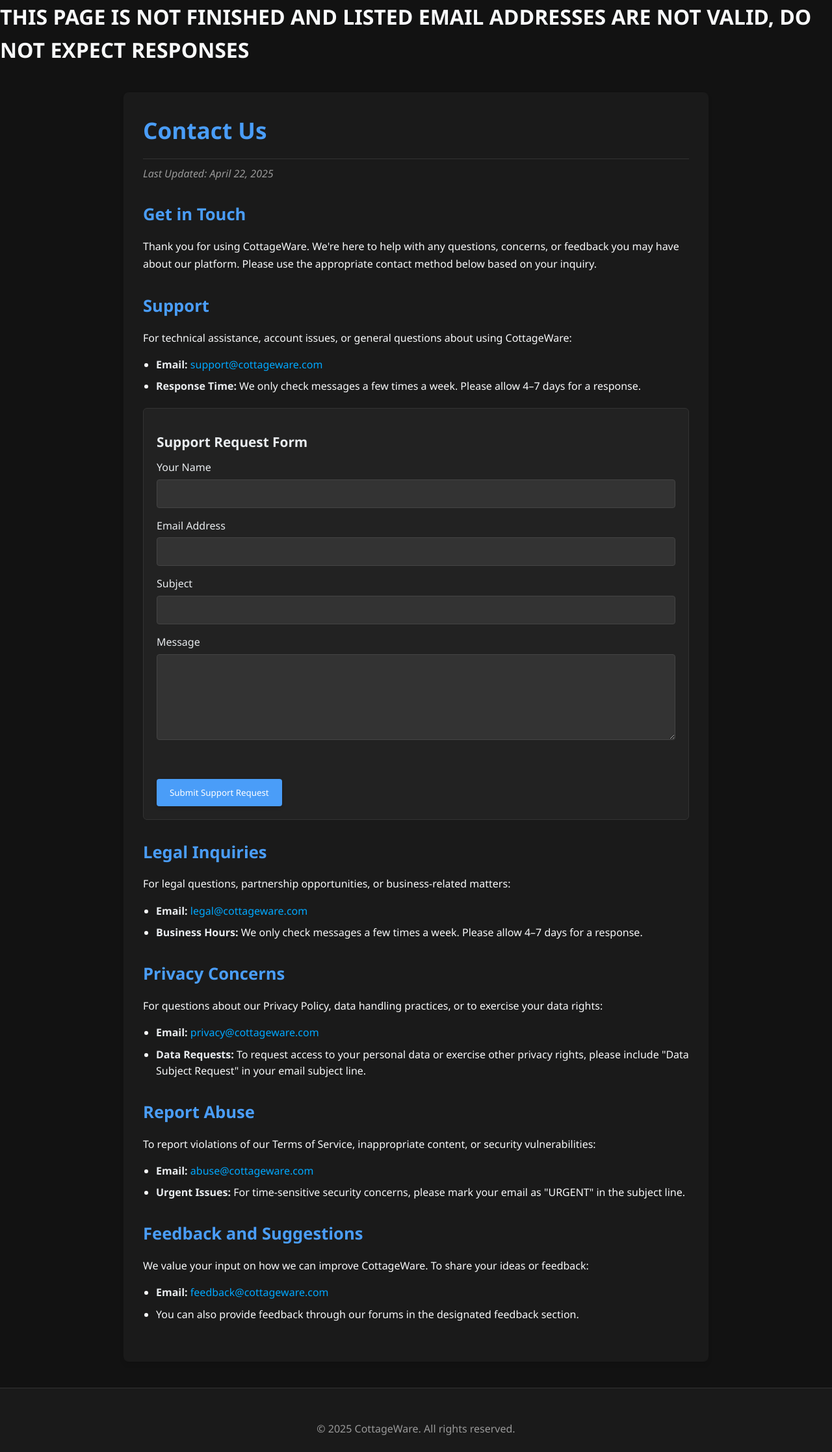
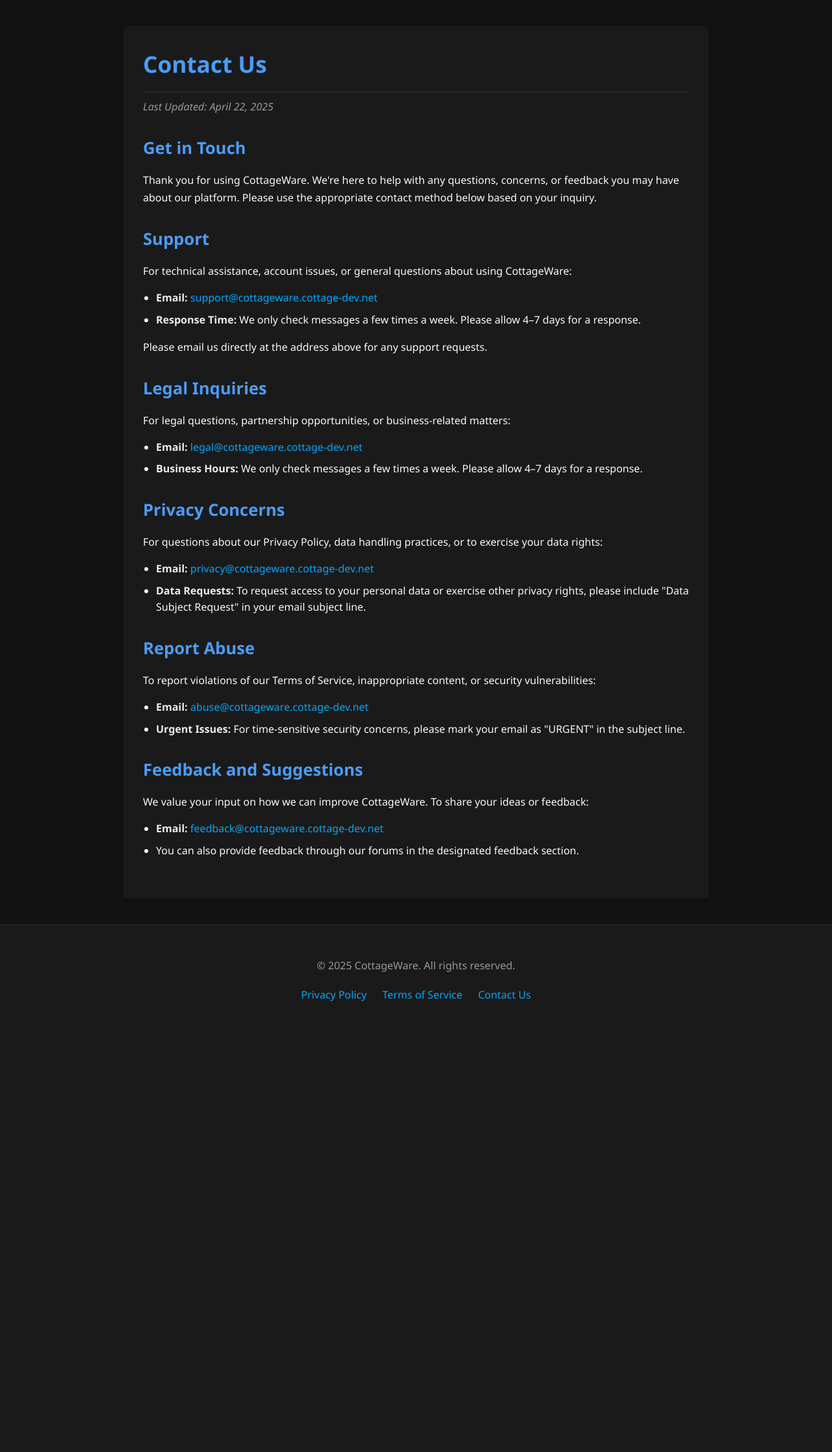
Before and after one commit to WillHanighen/CottageWare, a FastAPI app: page /contact-us in a window 1280 px wide. Shown: the part 121-2356 px from the top of the page at 65% size. After the commit the page ends 1662 px from the top, so only its background shows below. Run offline with FastAPI, Linux system fonts and the light colour scheme; some libraries are stand-ins or nearby versions.

Commit message:
smol update i forgor to push

```diff
--- a/main.py
+++ b/main.py
@@ -47,13 +47,12 @@
 
 # Import requests for reCAPTCHA verification
 import requests
+import urllib.parse
 
 # Load environment variables
 load_dotenv()
 
-# Cloudflare Turnstile configuration
-TURNSTILE_SITE_KEY = os.getenv('TURNSTILE_SITE_KEY', '1x00000000000000000000AA')  # Test key
-TURNSTILE_SECRET_KEY = os.getenv('TURNSTILE_SECRET_KEY', '1x0000000000000000000000000000000AA')  # Test key
+# Cloudflare configuration removed
 
 # Creating a new FastAPI instance
 app = FastAPI(debug=True, title="CottageWare")
@@ -80,27 +79,7 @@
 # Creating all tables in the database
 Base.metadata.create_all(bind=engine)
 
-# Cloudflare Turnstile verification function
-def verify_turnstile(turnstile_response):
-    """
-    Verifies a Turnstile response with Cloudflare's Turnstile API.
-    Returns True if verification succeeds, False otherwise.
-    """
-    if not turnstile_response:
-        return False
-
-    data = {
-        'secret': TURNSTILE_SECRET_KEY,
-        'response': turnstile_response
-    }
-
-    try:
-        response = requests.post('https://challenges.cloudflare.com/turnstile/v0/siteverify', data=data)
-        result = response.json()
-        return result.get('success', False)
-    except Exception as e:
-        print(f"Turnstile verification error: {e}")
-        return False
+# Cloudflare Turnstile verification and Email functions removed
 
 # Route for robots.txt
 @app.get("/robots.txt", include_in_schema=False)
@@ -235,14 +214,30 @@
     )
 
 @app.get("/contact-us", response_class=HTMLResponse)
-async def contact_us(request: Request, current_user: User = Depends(get_optional_user)):
+async def contact_us(request: Request, error_message: str = None, current_user: User = Depends(get_optional_user)):
     """
     Handles GET requests to the /contact-us URL.
     Displays the contact us page with support, legal, and privacy contact information.
     """
-    return templates.TemplateResponse(
-        "contact_us.html",
-        {"request": request, "current_user": current_user, "turnstile_site_key": TURNSTILE_SITE_KEY}
+    context = {
+        "request": request,
+        "current_user": current_user
+    }
+
+    if error_message:
+        context["error"] = error_message
+
+    return templates.TemplateResponse("contact_us.html", context)
+
+@app.post("/contact-us", response_class=RedirectResponse)
+async def contact_us_redirect(request: Request):
+    """
+    Handles POST requests to the /contact-us URL.
+    The contact form has been removed, so redirect to the GET version with an error message.
+    """
+    return RedirectResponse(
+        url="/contact-us?error=The+contact+form+has+been+removed.+Please+email+us+directly.",
+        status_code=303
     )
 
 # Health check endpoint
--- a/static/style.css
+++ b/static/style.css
@@ -1051,6 +1051,7 @@
 .stat .label {
   font-size: 12px;
   color: #999;
+  display: flex;
 }
 
 .stat .value {
--- a/templates/admin/forums.html
+++ b/templates/admin/forums.html
@@ -103,7 +103,7 @@
                 {% for forum in forums %}
                 <div class="forum-item" data-id="{{ forum.id }}" data-category="{{ forum.category_id }}">
                   <div class="forum-info">
-                    <h3>{{ forum.name }}</h3>
+                    <h4>{{ forum.name }}</h4>
                     <p>{{ forum.description }}</p>
                     <div class="forum-meta">
                       <span class="category-badge">{{ forum.category.name }}</span>
--- a/templates/contact_us.html
+++ b/templates/contact_us.html
@@ -7,11 +7,11 @@
     <title>Contact Us - CottageWare</title>
     <link rel="stylesheet" href="/static/style.css">
     <link rel="stylesheet" href="/static/css/policy.css">
-    <script src="https://challenges.cloudflare.com/turnstile/v0/api.js" async defer></script>
+    <!-- Removed Cloudflare Turnstile script -->
 </head>
 <body>
     {% include "includes/navbar.html" %}
-    <h1>THIS PAGE IS NOT FINISHED AND LISTED EMAIL ADDRESSES ARE NOT VALID, DO NOT EXPECT RESPONSES</h1>
+
     <div class="container policy-container">
         <h1>Contact Us</h1>
         <p class="last-updated">Last Updated: April 22, 2025</p>
@@ -23,44 +23,26 @@
             <h2>Support</h2>
             <p>For technical assistance, account issues, or general questions about using CottageWare:</p>
             <ul>
-                <li><strong>Email:</strong> <a href="mailto:support@cottageware.com">support@cottageware.com</a></li>
+                <li><strong>Email:</strong> <a href="mailto:support@cottageware.cottage-dev.net" target="_blank" rel="noopener noreferrer">support@cottageware.cottage-dev.net</a></li>
                 <li><strong>Response Time:</strong> We only check messages a few times a week. Please allow 4–7 days for a response.</li>
             </ul>
 
-            <div class="contact-form-container">
-                <h3>Support Request Form</h3>
-                <form id="support-form" class="contact-form">
-                    <div class="form-group">
-                        <label for="name">Your Name</label>
-                        <input type="text" id="name" name="name" required>
-                    </div>
-                    <div class="form-group">
-                        <label for="email">Email Address</label>
-                        <input type="email" id="email" name="email" required>
-                    </div>
-                    <div class="form-group">
-                        <label for="subject">Subject</label>
-                        <input type="text" id="subject" name="subject" required>
-                    </div>
-                    <div class="form-group">
-                        <label for="message">Message</label>
-                        <textarea id="message" name="message" rows="5" required></textarea>
-                    </div>
-                    <div class="form-group captcha-container">
-                        <div class="cf-turnstile" data-sitekey="{{ turnstile_site_key }}" data-theme="dark"></div>
-                    </div>
-
-                    <div class="form-group">
-                        <button type="submit" class="btn-primary">Submit Support Request</button>
-                    </div>
-                </form>
+            <div class="contact-info-container">
+                {% if error %}
+                <div class="alert alert-warning">
+                    <p><strong>{{ error }}</strong></p>
+                </div>
+                {% endif %}
+                <div class="alert alert-info">
+                    <p>Please email us directly at the address above for any support requests.</p>
+                </div>
             </div>
         </div>
         <div class="policy-section">
             <h2>Legal Inquiries</h2>
             <p>For legal questions, partnership opportunities, or business-related matters:</p>
             <ul>
-                <li><strong>Email:</strong> <a href="mailto:legal@cottageware.com">legal@cottageware.com</a></li>
+                <li><strong>Email:</strong> <a href="mailto:legal@cottageware.cottage-dev.net" target="_blank" rel="noopener noreferrer">legal@cottageware.cottage-dev.net</a></li>
                 <li><strong>Business Hours:</strong> We only check messages a few times a week. Please allow 4–7 days for a response.</li>
             </ul>
         </div>
@@ -68,7 +50,7 @@
             <h2>Privacy Concerns</h2>
             <p>For questions about our Privacy Policy, data handling practices, or to exercise your data rights:</p>
             <ul>
-                <li><strong>Email:</strong> <a href="mailto:privacy@cottageware.com">privacy@cottageware.com</a></li>
+                <li><strong>Email:</strong> <a href="mailto:privacy@cottageware.cottage-dev.net" target="_blank" rel="noopener noreferrer">privacy@cottageware.cottage-dev.net</a></li>
                 <li><strong>Data Requests:</strong> To request access to your personal data or exercise other privacy rights, please include "Data Subject Request" in your email subject line.</li>
             </ul>
         </div>
@@ -76,7 +58,7 @@
             <h2>Report Abuse</h2>
             <p>To report violations of our Terms of Service, inappropriate content, or security vulnerabilities:</p>
             <ul>
-                <li><strong>Email:</strong> <a href="mailto:abuse@cottageware.com">abuse@cottageware.com</a></li>
+                <li><strong>Email:</strong> <a href="mailto:abuse@cottageware.cottage-dev.net" target="_blank" rel="noopener noreferrer">abuse@cottageware.cottage-dev.net</a></li>
                 <li><strong>Urgent Issues:</strong> For time-sensitive security concerns, please mark your email as "URGENT" in the subject line.</li>
             </ul>
         </div>
@@ -84,30 +66,12 @@
             <h2>Feedback and Suggestions</h2>
             <p>We value your input on how we can improve CottageWare. To share your ideas or feedback:</p>
             <ul>
-                <li><strong>Email:</strong> <a href="mailto:feedback@cottageware.com">feedback@cottageware.com</a></li>
+                <li><strong>Email:</strong> <a href="mailto:feedback@cottageware.cottage-dev.net" target="_blank" rel="noopener noreferrer">feedback@cottageware.cottage-dev.net</a></li>
                 <li>You can also provide feedback through our forums in the designated feedback section.</li>
             </ul>
         </div>
     </div>
     {% include "includes/footer.html" %}
-    <script>
-        // Simple form submission handler
-        document.getElementById('support-form').addEventListener('submit', function(e) {
-            e.preventDefault();
-
-            // Check if Turnstile is completed
-            const turnstileResponse = turnstile.getResponse();
-            if (!turnstileResponse) {
-                alert('Please complete the CAPTCHA verification.');
-                return;
-            }
-
-            // In a real implementation, this would send the form data to a server
-            // including the turnstileResponse for server-side verification
-            alert('Thank you for your message. Our support team will contact you shortly.');
-            this.reset();
-            turnstile.reset();
-        });
-    </script>
+    <!-- Contact form scripts removed -->
 </body>
 </html>
```
